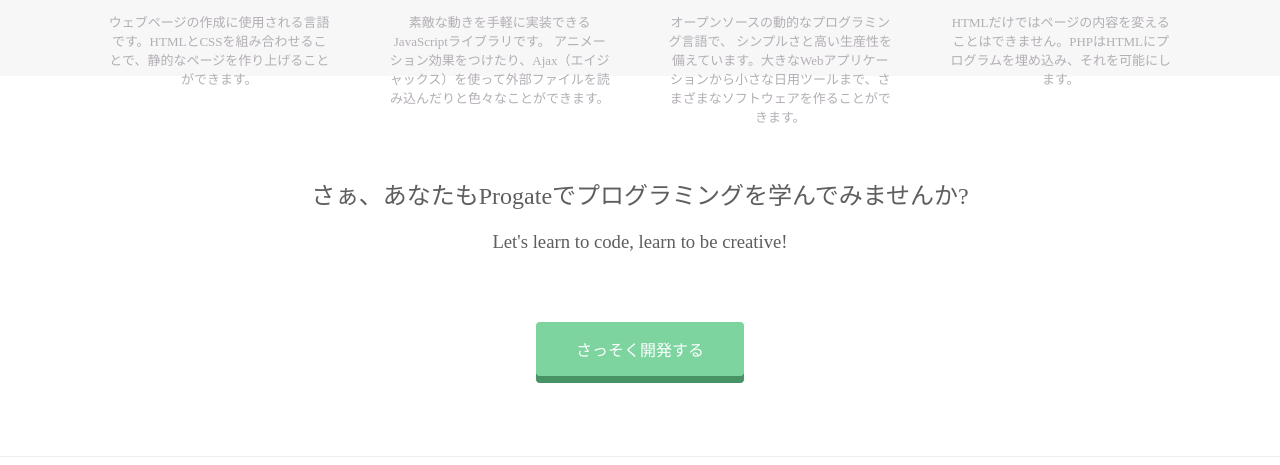
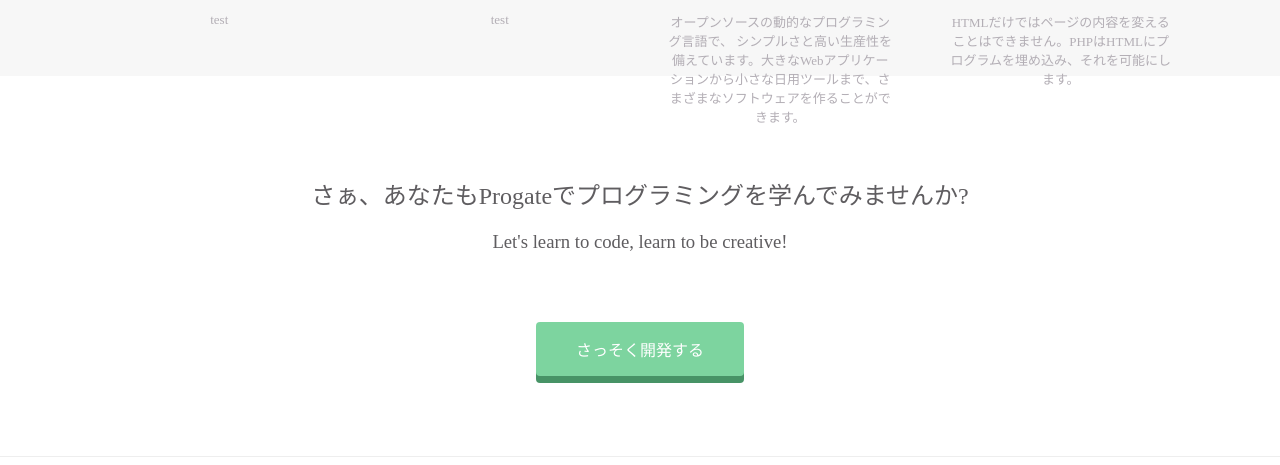
Before and after one commit to hiromi7/test.github.io, a plain HTML site: page index.html in a window 1280 px wide. Shown: the part 1170-1635 px from the top of the page. Drawn offline with Linux system fonts and the light colour scheme.

Commit message:
Update index.html

```diff
--- a/index.html
+++ b/index.html
@@ -44,14 +44,14 @@
             <img src="https://prog-8.com/images/html/advanced/html.png">
             <p>CSharp</p>
           </div>
-          <p class="text-contents">ウェブページの作成に使用される言語です。HTMLとCSSを組み合わせることで、静的なページを作り上げることができます。</p>
+          <p class="text-contents">test</p>
         </div>
         <div class="lesson">
           <div class="lesson-icon">
             <img src="https://prog-8.com/images/html/advanced/jQuery.png">
             <p>jQuery</p>
           </div>
-          <p class="text-contents">素敵な動きを手軽に実装できるJavaScriptライブラリです。 アニメーション効果をつけたり、Ajax（エイジャックス）を使って外部ファイルを読み込んだりと色々なことができます。</p>
+          <p class="text-contents">test</p>
         </div>
         <div class="lesson">
           <div class="lesson-icon">
```
